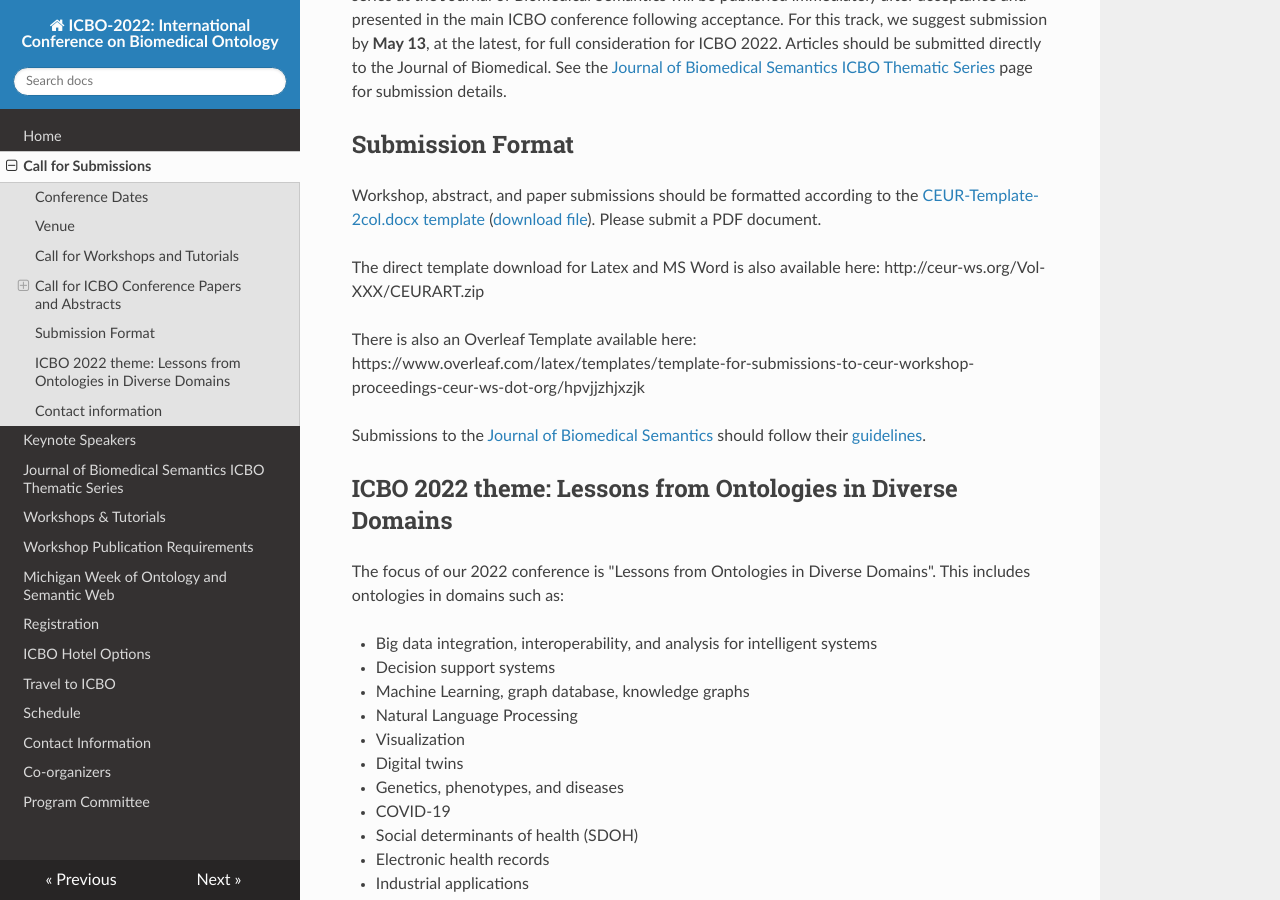
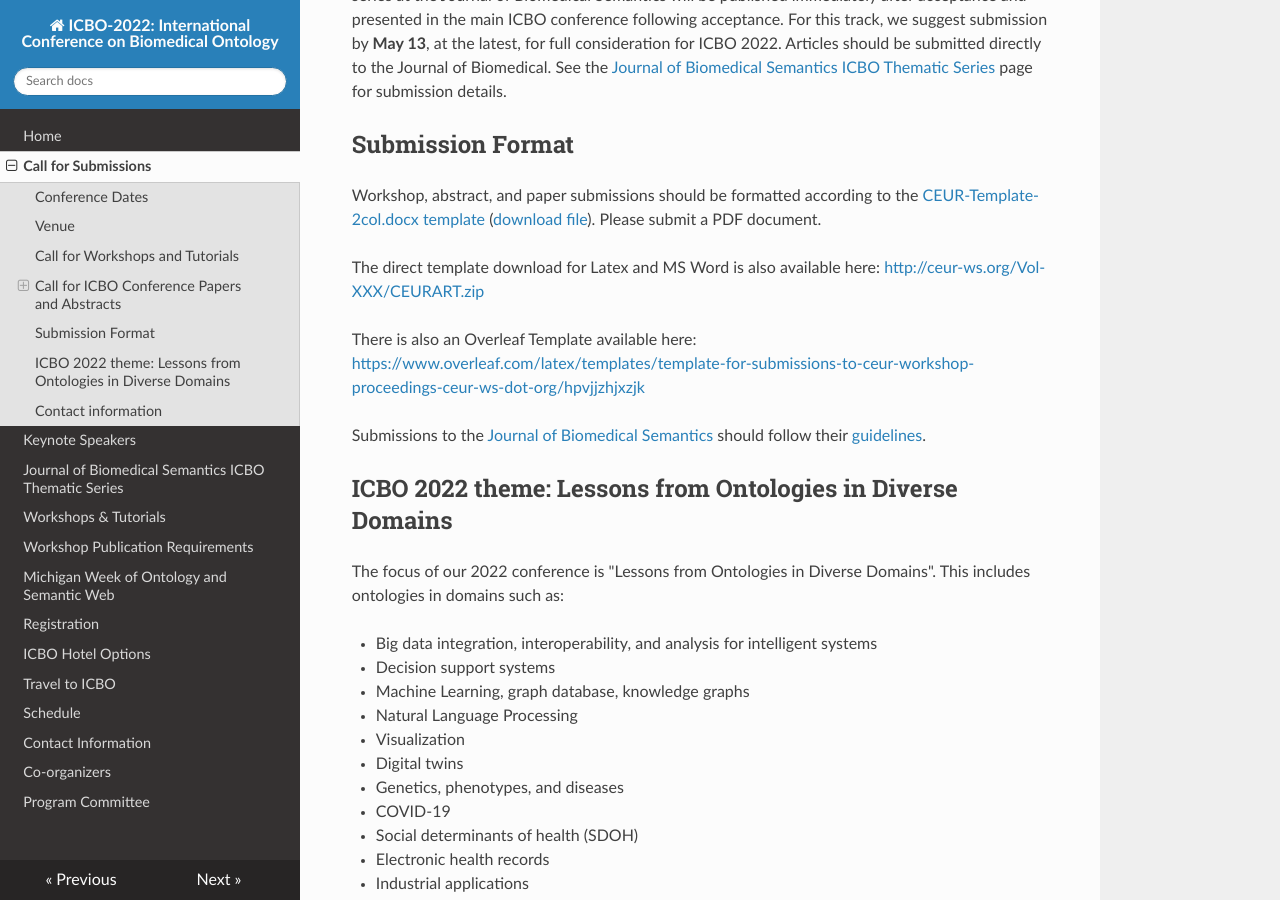
Before and after one commit to johnbeve/BFO-Organization, an MkDocs documentation site: the page built from docs/call-for-submissions.md, in a window 1280 px wide and 900 px high, scrolled down 1146 px. Built offline with MkDocs 1.6.1, drawn with Linux system fonts in a browser that asks for light colours; nearby versions of some CDN libraries; part of the change alters nothing that is shown.

```diff
--- a/docs/call-for-submissions.md
+++ b/docs/call-for-submissions.md
@@ -37,9 +37,9 @@ In partnership with the [Journal of Biomedical Semantics](https://jbiomedsem.bio
 ## Submission Format
 Workshop, abstract, and paper submissions should be formatted according to the <a href="https://docs.google.com/document/d/1zqp3oXjl5ooFw6Bb5C-cEOPXQIcolzRJ/edit?usp=sharing&ouid=106653010360062214642&rtpof=true&sd=true" target="_blank">CEUR-Template-2col.docx template</a> (<a href="https://github.com/ICBO-conference/icbo2022/raw/main/docs/CEUR-Template-2col.docx" target="_blank">download file</a>). Please submit a PDF document.
 
-The direct template download for Latex and MS Word is also available here:  http://ceur-ws.org/Vol-XXX/CEURART.zip
+The direct template download for Latex and MS Word is also available here: [http://ceur-ws.org/Vol-XXX/CEURART.zip](http://ceur-ws.org/Vol-XXX/CEURART.zip)
 
-There is also an Overleaf Template available here: https://www.overleaf.com/latex/templates/template-for-submissions-to-ceur-workshop-proceedings-ceur-ws-dot-org/hpvjjzhjxzjk
+There is also an Overleaf Template available here: [https://www.overleaf.com/latex/templates/template-for-submissions-to-ceur-workshop-proceedings-ceur-ws-dot-org/hpvjjzhjxzjk](https://www.overleaf.com/latex/templates/template-for-submissions-to-ceur-workshop-proceedings-ceur-ws-dot-org/hpvjjzhjxzjk)
 
 Submissions to the [Journal of Biomedical Semantics](https://jbiomedsem.biomedcentral.com/) should follow their [guidelines](https://jbiomedsem.biomedcentral.com/submission-guidelines).
 
```
